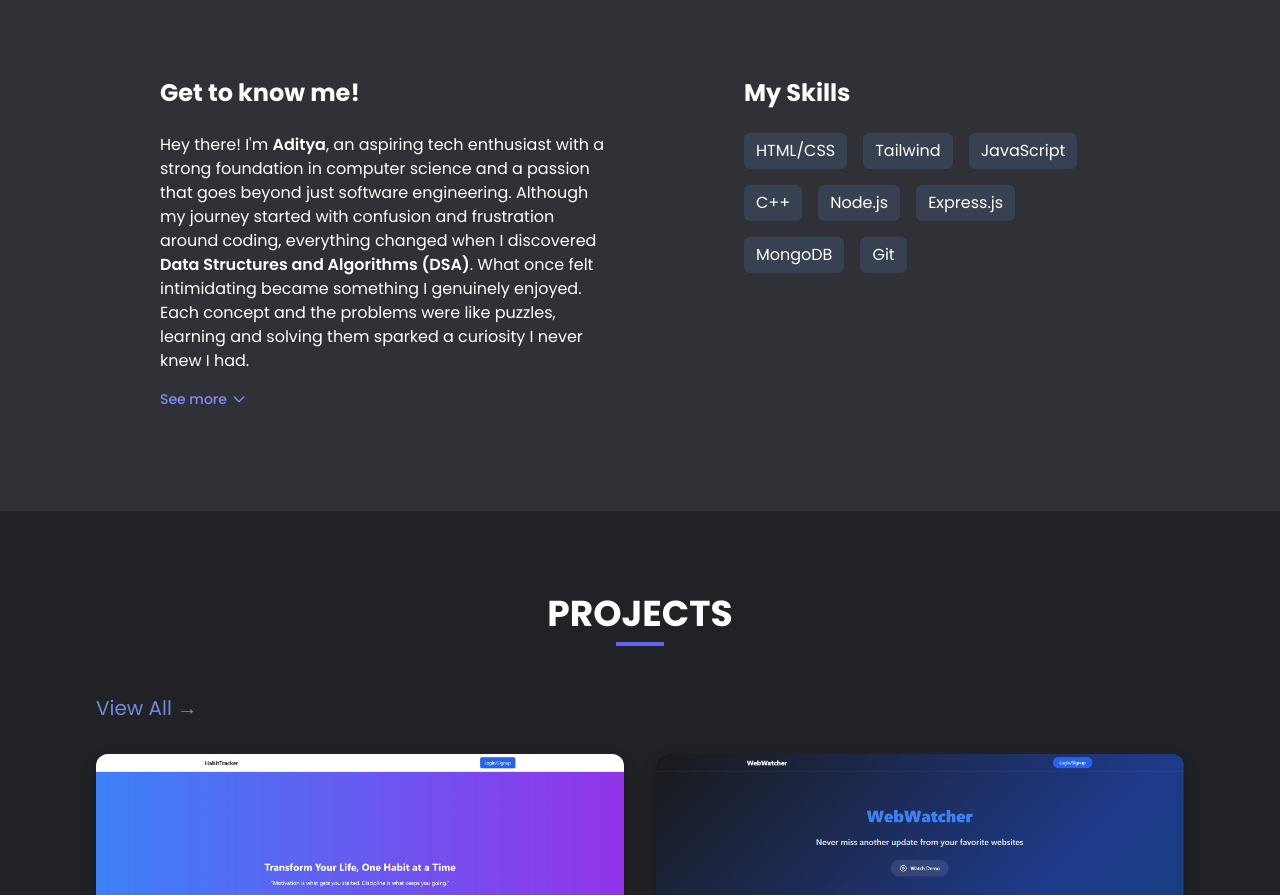
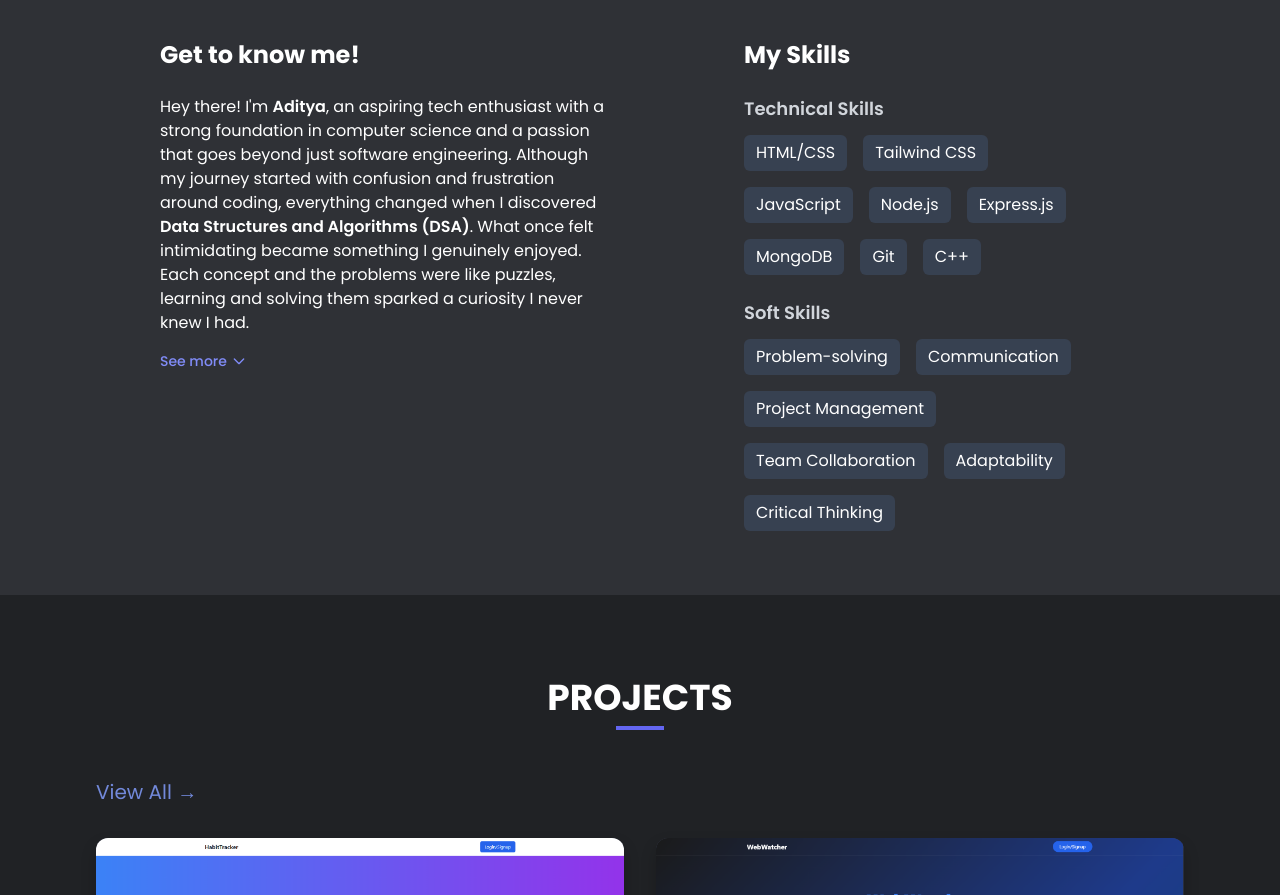
Before and after one commit to valiant-77/Portfolio-Page, a website: page index.html in a window 1280 px wide. Shown: the part 1169-2064 px from the top of the page. Drawn offline with nearby package versions, Linux system fonts and the light colour scheme.

Commit message:
Updated Skills Section

```diff
--- a/index.html
+++ b/index.html
@@ -188,15 +188,33 @@
         </div>
         <div class="pr-4 sm:pr-6 md:pr-16 lg:pr-24 md:pl-20">
             <h3 class="text-xl sm:text-2xl font-bold mb-4 sm:mb-6">My Skills</h3>
-            <div class="flex flex-wrap gap-3 sm:gap-4 max-w-md">
+
+            <!-- Technical Skills -->
+            <div class="mb-6">
+                <h4 class="text-lg font-semibold mb-3 text-gray-700 dark:text-gray-300">Technical Skills</h4>
+                <div class="flex flex-wrap gap-3 sm:gap-4 max-w-xl lg:max-w-2xl">
                     <span class="px-3 py-1.5 text-sm sm:text-base bg-gray-200 dark:bg-gray-700 rounded-md">HTML/CSS</span>
-                <span class="px-3 py-1.5 text-sm sm:text-base bg-gray-200 dark:bg-gray-700 rounded-md">Tailwind</span>
+                    <span class="px-3 py-1.5 text-sm sm:text-base bg-gray-200 dark:bg-gray-700 rounded-md">Tailwind CSS</span>
                     <span class="px-3 py-1.5 text-sm sm:text-base bg-gray-200 dark:bg-gray-700 rounded-md">JavaScript</span>
-                <span class="px-3 py-1.5 text-sm sm:text-base bg-gray-200 dark:bg-gray-700 rounded-md">C++</span>
                     <span class="px-3 py-1.5 text-sm sm:text-base bg-gray-200 dark:bg-gray-700 rounded-md">Node.js</span>
                     <span class="px-3 py-1.5 text-sm sm:text-base bg-gray-200 dark:bg-gray-700 rounded-md">Express.js</span>
                     <span class="px-3 py-1.5 text-sm sm:text-base bg-gray-200 dark:bg-gray-700 rounded-md">MongoDB</span>
                     <span class="px-3 py-1.5 text-sm sm:text-base bg-gray-200 dark:bg-gray-700 rounded-md">Git</span>
+                    <span class="px-3 py-1.5 text-sm sm:text-base bg-gray-200 dark:bg-gray-700 rounded-md">C++</span>
+                </div>
+            </div>
+
+            <!-- Soft Skills -->
+            <div>
+                <h4 class="text-lg font-semibold mb-3 text-gray-700 dark:text-gray-300">Soft Skills</h4>
+                <div class="flex flex-wrap gap-3 sm:gap-4 max-w-xl lg:max-w-2xl">
+                    <span class="px-3 py-1.5 text-sm sm:text-base bg-gray-200 dark:bg-gray-700 rounded-md">Problem-solving</span>
+                    <span class="px-3 py-1.5 text-sm sm:text-base bg-gray-200 dark:bg-gray-700 rounded-md">Communication</span>
+                    <span class="px-3 py-1.5 text-sm sm:text-base bg-gray-200 dark:bg-gray-700 rounded-md">Project Management</span>
+                    <span class="px-3 py-1.5 text-sm sm:text-base bg-gray-200 dark:bg-gray-700 rounded-md">Team Collaboration</span>
+                    <span class="px-3 py-1.5 text-sm sm:text-base bg-gray-200 dark:bg-gray-700 rounded-md">Adaptability</span>
+                    <span class="px-3 py-1.5 text-sm sm:text-base bg-gray-200 dark:bg-gray-700 rounded-md">Critical Thinking</span>
+                </div>
             </div>
         </div>
     </div>
```
Lines whose indentation alone changed are shown as unchanged.
